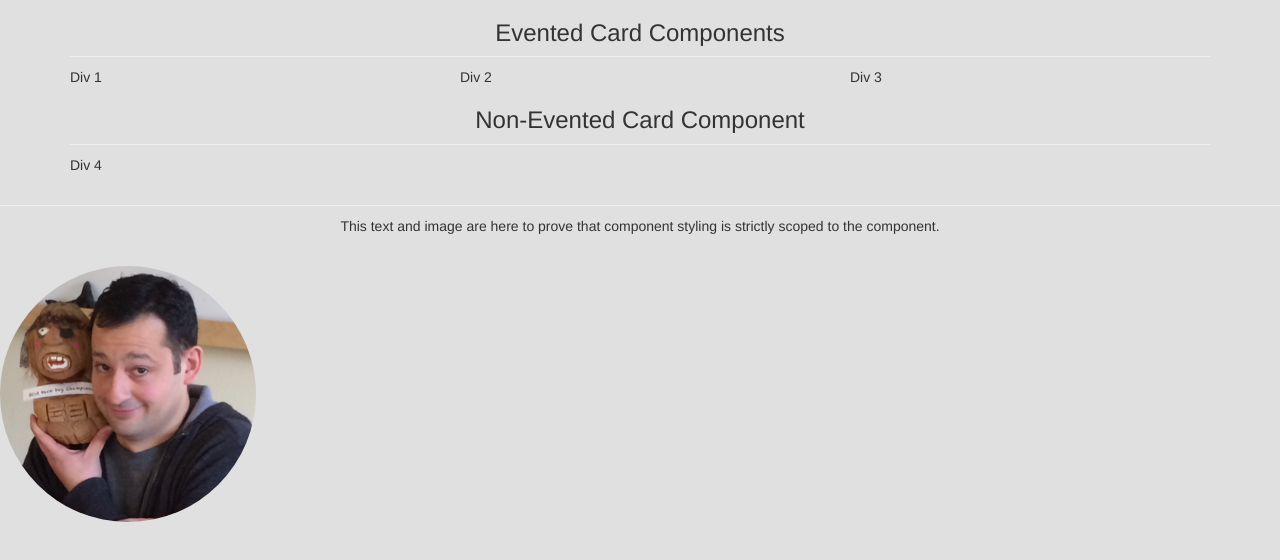
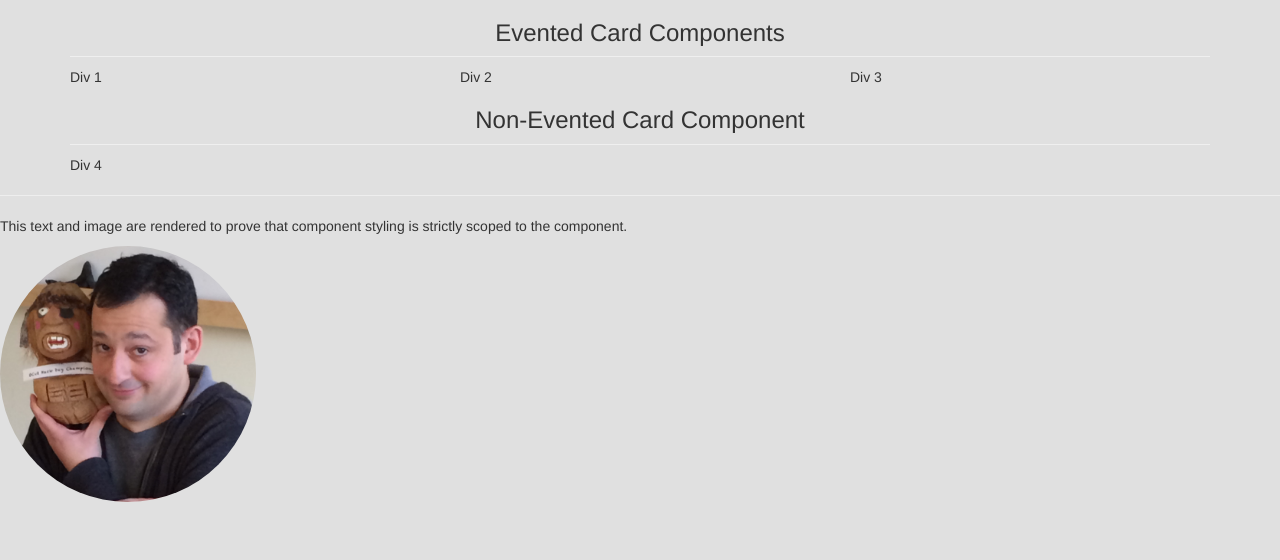
Before and after one commit to aaronkaka/es6-react-component, a React app: page index.html in a window 1280 px wide. Built offline with nearby package versions, Linux system fonts and the light colour scheme; files whose address does not match are found by name.

Commit message:
Clean up html and add code comment.

```diff
--- a/index.html
+++ b/index.html
@@ -37,11 +37,10 @@
          </div><!--/row-->
         </div><!--/container-->
 
-        <h3 class="text-center"></h3>
-        <span class="text-center">
-            <p>This text and image are here to prove that component styling is strictly scoped to the component.</p>
+        <hr/>
+        <span>
+            <p>This text and image are rendered to prove that component styling is strictly scoped to the component.</p>
         </span>
-        <br />
         <img src="images/avatar.png" class="img-circle" />
 
         <script src="http://localhost:8080/webpack-dev-server.js"></script>
--- a/react_components/index.js
+++ b/react_components/index.js
@@ -10,6 +10,7 @@ function cardstrap(containerClass) {
 
   // Convention being used is that the card components go into container-styled divs
   let containers = document.querySelectorAll(containerClass);
+  // Be advised that containers is a NodeList, not an Array
 
   // Listen for card component initialization in each container
   [].map.call(containers, function(container) {
```
